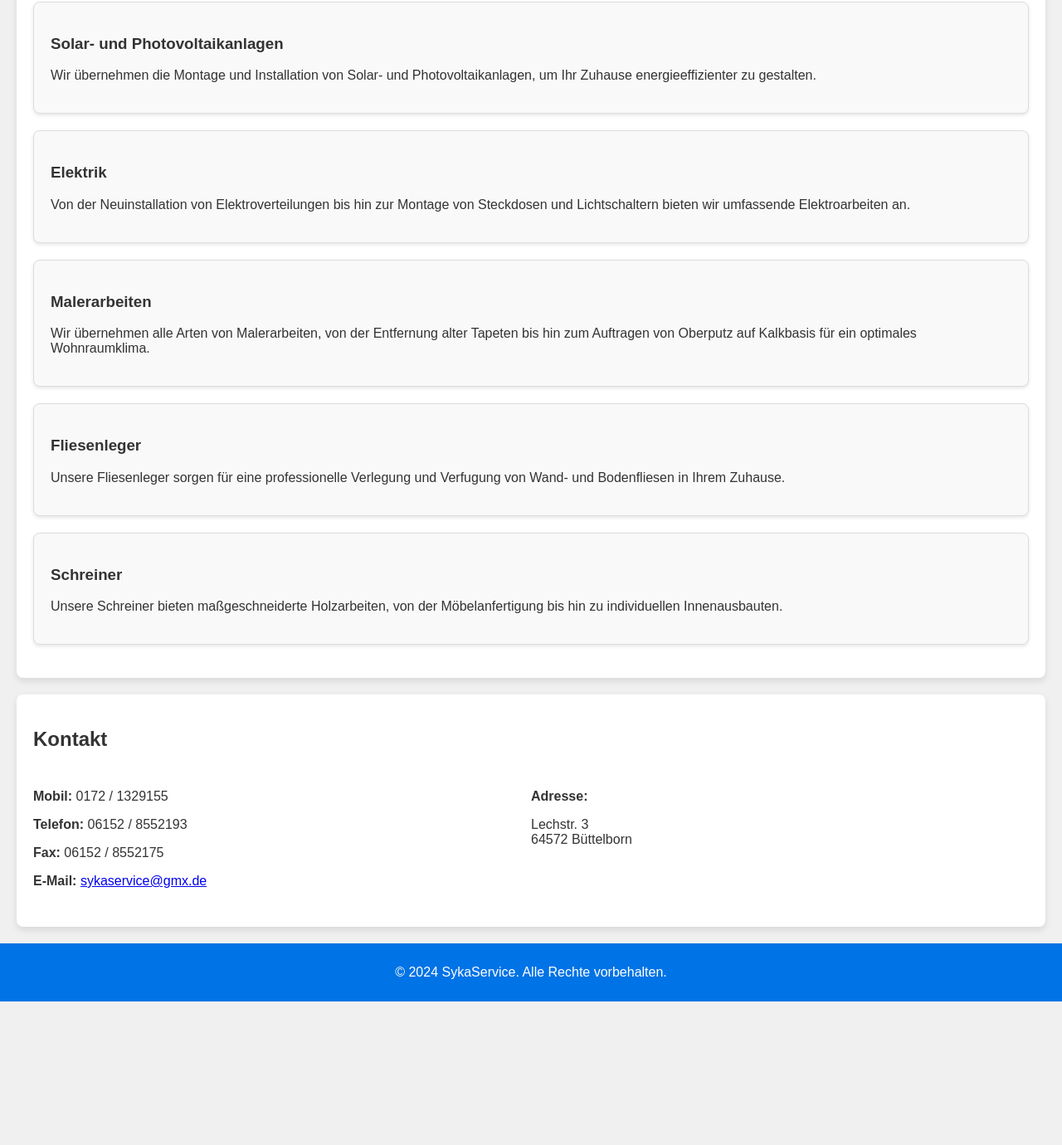
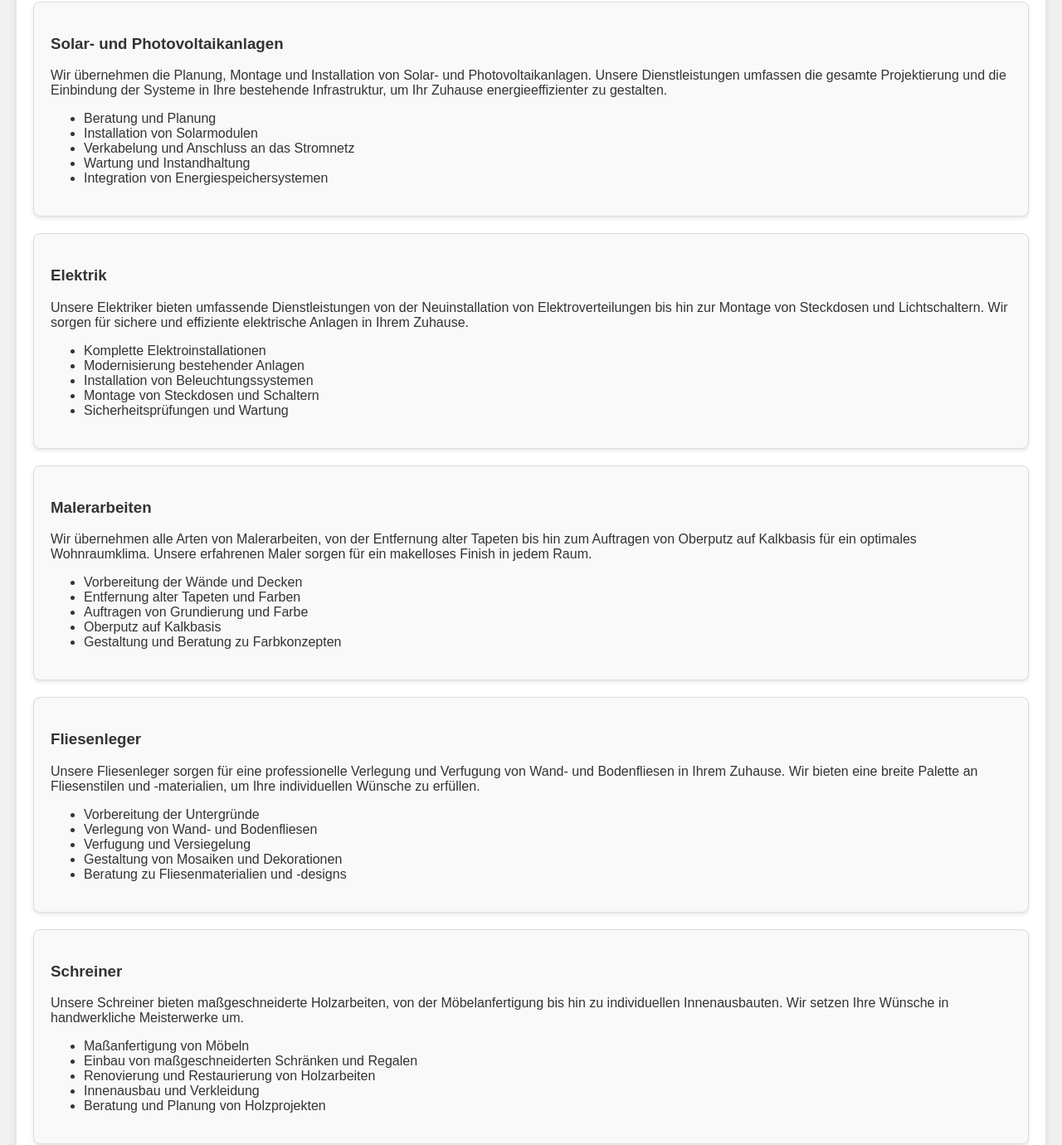
Before and after one commit to SykaService/sykaservice.github.io, a plain HTML site: page index.html in a window 1280 px wide. Shown: the part 1083-2463 px from the top of the page at 83% size. Before the commit the page ends 2290 px from the top, so only its background shows below. Drawn offline with Linux system fonts and the light colour scheme.

Commit message:
Update index.html

```diff
--- a/index.html
+++ b/index.html
@@ -117,23 +117,58 @@
             </div>
             <div class="service">
                 <h3>Solar- und Photovoltaikanlagen</h3>
-                <p>Wir übernehmen die Montage und Installation von Solar- und Photovoltaikanlagen, um Ihr Zuhause energieeffizienter zu gestalten.</p>
+                <p>Wir übernehmen die Planung, Montage und Installation von Solar- und Photovoltaikanlagen. Unsere Dienstleistungen umfassen die gesamte Projektierung und die Einbindung der Systeme in Ihre bestehende Infrastruktur, um Ihr Zuhause energieeffizienter zu gestalten.</p>
+                <ul>
+                    <li>Beratung und Planung</li>
+                    <li>Installation von Solarmodulen</li>
+                    <li>Verkabelung und Anschluss an das Stromnetz</li>
+                    <li>Wartung und Instandhaltung</li>
+                    <li>Integration von Energiespeichersystemen</li>
+                </ul>
             </div>
             <div class="service">
                 <h3>Elektrik</h3>
-                <p>Von der Neuinstallation von Elektroverteilungen bis hin zur Montage von Steckdosen und Lichtschaltern bieten wir umfassende Elektroarbeiten an.</p>
+                <p>Unsere Elektriker bieten umfassende Dienstleistungen von der Neuinstallation von Elektroverteilungen bis hin zur Montage von Steckdosen und Lichtschaltern. Wir sorgen für sichere und effiziente elektrische Anlagen in Ihrem Zuhause.</p>
+                <ul>
+                    <li>Komplette Elektroinstallationen</li>
+                    <li>Modernisierung bestehender Anlagen</li>
+                    <li>Installation von Beleuchtungssystemen</li>
+                    <li>Montage von Steckdosen und Schaltern</li>
+                    <li>Sicherheitsprüfungen und Wartung</li>
+                </ul>
             </div>
             <div class="service">
                 <h3>Malerarbeiten</h3>
-                <p>Wir übernehmen alle Arten von Malerarbeiten, von der Entfernung alter Tapeten bis hin zum Auftragen von Oberputz auf Kalkbasis für ein optimales Wohnraumklima.</p>
+                <p>Wir übernehmen alle Arten von Malerarbeiten, von der Entfernung alter Tapeten bis hin zum Auftragen von Oberputz auf Kalkbasis für ein optimales Wohnraumklima. Unsere erfahrenen Maler sorgen für ein makelloses Finish in jedem Raum.</p>
+                <ul>
+                    <li>Vorbereitung der Wände und Decken</li>
+                    <li>Entfernung alter Tapeten und Farben</li>
+                    <li>Auftragen von Grundierung und Farbe</li>
+                    <li>Oberputz auf Kalkbasis</li>
+                    <li>Gestaltung und Beratung zu Farbkonzepten</li>
+                </ul>
             </div>
             <div class="service">
                 <h3>Fliesenleger</h3>
-                <p>Unsere Fliesenleger sorgen für eine professionelle Verlegung und Verfugung von Wand- und Bodenfliesen in Ihrem Zuhause.</p>
+                <p>Unsere Fliesenleger sorgen für eine professionelle Verlegung und Verfugung von Wand- und Bodenfliesen in Ihrem Zuhause. Wir bieten eine breite Palette an Fliesenstilen und -materialien, um Ihre individuellen Wünsche zu erfüllen.</p>
+                <ul>
+                    <li>Vorbereitung der Untergründe</li>
+                    <li>Verlegung von Wand- und Bodenfliesen</li>
+                    <li>Verfugung und Versiegelung</li>
+                    <li>Gestaltung von Mosaiken und Dekorationen</li>
+                    <li>Beratung zu Fliesenmaterialien und -designs</li>
+                </ul>
             </div>
             <div class="service">
                 <h3>Schreiner</h3>
-                <p>Unsere Schreiner bieten maßgeschneiderte Holzarbeiten, von der Möbelanfertigung bis hin zu individuellen Innenausbauten.</p>
+                <p>Unsere Schreiner bieten maßgeschneiderte Holzarbeiten, von der Möbelanfertigung bis hin zu individuellen Innenausbauten. Wir setzen Ihre Wünsche in handwerkliche Meisterwerke um.</p>
+                <ul>
+                    <li>Maßanfertigung von Möbeln</li>
+                    <li>Einbau von maßgeschneiderten Schränken und Regalen</li>
+                    <li>Renovierung und Restaurierung von Holzarbeiten</li>
+                    <li>Innenausbau und Verkleidung</li>
+                    <li>Beratung und Planung von Holzprojekten</li>
+                </ul>
             </div>
         </div>
     </section>
```
